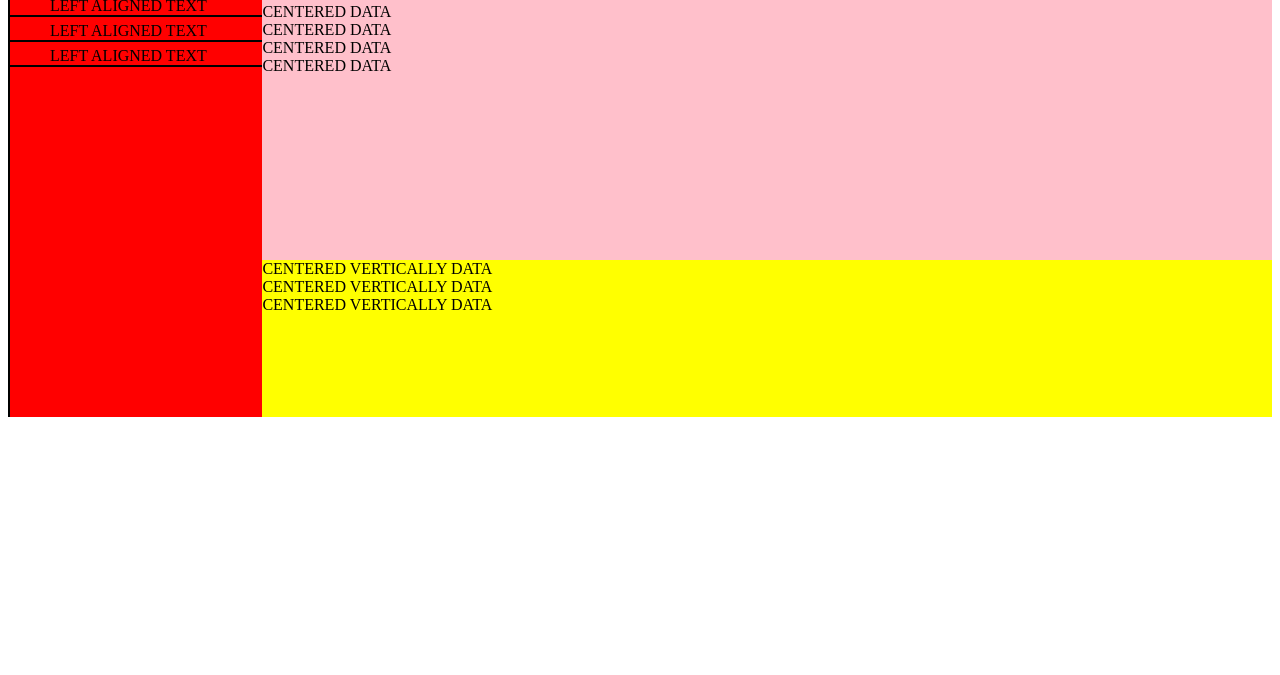
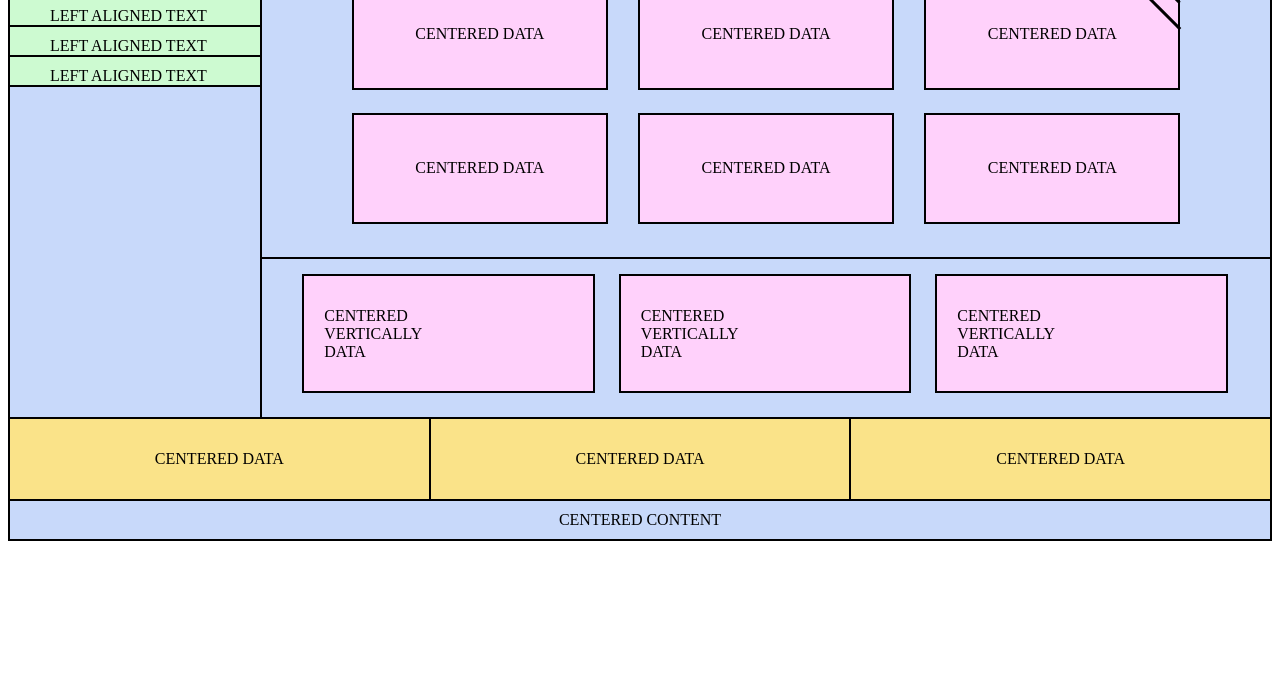
Before and after one commit to DariaNovikova/BinaryHomework, a plain HTML site: page homework2/homework.html in a window 1280 px wide. Shown: the part 125-800 px from the top of the page. Drawn offline with Linux system fonts and the light colour scheme.

Commit message:
h2: final version

```diff
--- a/homework2/homework.css
+++ b/homework2/homework.css
@@ -19,11 +19,11 @@
 }
 
 .header .right{
-   background:#75B9E1;
+    background:#C8D9FA;
     width:85%;
 }
 
-#header_text{
+.header #header_text{
     display: table-cell;
     vertical-align: middle;
     height:80px;
@@ -33,7 +33,8 @@
 
 .main {
     height:450px;
-    border-left:2px solid black;
+    border: 2px solid black;
+    border-top:none;
 }
 
 .main> div{
@@ -43,35 +44,146 @@
 .main .list {
     height: 100%;
     width:20%;
-  background: red;
-padding-top: 5px;
+    background: #C8D9FA;
     box-sizing: border-box;
     float:left;
+    border-right: 2px solid black;
 }
 
 .main ul{
     width:100%;
     box-sizing: border-box;
-margin-top:-5px;
+    margin-top:-10px;
+    background: #CDFAD1;
 }
 
 .main li{
     list-style-type: none;
     text-align: left;
-    margin:5px -40px;
+    margin:10px -40px;
     padding-left:40px;
     border-bottom: 2px solid black;
     width:100%;
 }
 
- .wrapper1{
-    width:80%;
-    height:65%;
-    background: pink;
+.main li:first-child{
+    padding-top:10px;
 }
 
-.wrapper2{
+.main .wrapper1{
+    display:flex;
+    flex-flow: row wrap;
+    justify-content: center;
     width:80%;
-    height:35%;
-    background: yellow;
+    height:290px;
+    background: #C8D9FA;
+    padding-bottom: 1.7%;
+    box-sizing: border-box;
 }
+
+.main .wrapper2{
+    width:80%;
+    height:160px;
+    background: #C8D9FA;
+    box-sizing: border-box;
+    border-top: 2px solid black;
+}
+
+.main .block1{
+    display:flex;
+    justify-content: center;
+    align-items: center;
+    height:40%;
+    width: 25%;
+    background: #FFD1FB;
+    margin: auto 1.5%;
+    border: 2px solid black;
+}
+
+.main .block2{
+    display: inline-block;
+    height:75%;
+    width:29%;
+    background: #FFD1FB;
+    margin: 1.5% 1%;
+    box-sizing: border-box;
+    border: 2px solid black;
+}
+
+.main .block2:first-child{
+    margin-left: 4%;
+}
+
+.main #block2_text{
+    display: table-cell;
+    vertical-align: middle;
+    height:115px;
+    width: 30px;
+    padding-left:20px;
+}
+
+.footer{
+    min-height:120px;
+    max-height: 280px;
+    width: 100%;
+    border: 2px solid black;
+    border-top:none;
+    box-sizing: border-box;
+}
+
+.footer .first_part{
+    display: flex;
+    height:80px;
+    width:100%;
+}
+
+.footer .second_part{
+    display:flex;
+    justify-content: center;
+    align-items: center;
+    height:40px;
+    width:100%;
+    background:#C8D9FA;
+    border-top: 2px solid black;
+    box-sizing: border-box;
+}
+
+.footer .piece{
+    display:flex;
+    justify-content: center;
+    align-items: center;
+    height:100%;
+    width:34%;
+    background:  #FAE389;
+    border-right: 2px solid black;
+}
+
+.first_part .piece:last-child{
+    border-right: none;
+}
+
+.wrapper1 .block1:nth-child(3){
+    position: relative;
+}
+
+.wrapper1 .block1:nth-child(3)::before{
+    content: "";
+    position: absolute;
+    transform: rotate(315deg);
+    left:90%;
+    top:-12.6%;
+    height: 68%;
+    width: 1%;
+    background: black;
+}
+
+.wrapper1 .block1:nth-child(3)::after{
+    content: "";
+    position: absolute;
+    transform: rotate(315deg);
+    left:95%;
+    top:-7%;
+    height: 33%;
+    width: 1%;
+    background: black;
+}
--- a/homework2/homework.html
+++ b/homework2/homework.html
@@ -30,20 +30,34 @@
             </ul>
         </div>
         <div class="wrapper1">
-            <div class="blok1">CENTERED DATA</div>
-            <div class="blok1">CENTERED DATA</div>
-            <div class="blok1">CENTERED DATA</div>
-            <div class="blok1">CENTERED DATA</div>
-            <div class="blok1">CENTERED DATA</div>
-            <div class="blok1">CENTERED DATA</div>
+            <div class="block1">CENTERED DATA</div>
+            <div class="block1">CENTERED DATA</div>
+            <div class="block1">CENTERED DATA</div>
+            <div class="block1">CENTERED DATA</div>
+            <div class="block1">CENTERED DATA</div>
+            <div class="block1">CENTERED DATA</div>
         </div>
         <div class="wrapper2">
-            <div class="blok2">CENTERED VERTICALLY DATA</div>
-            <div class="blok2">CENTERED VERTICALLY DATA</div>
-            <div class="blok2">CENTERED VERTICALLY DATA</div>
+            <div class="block2">
+                <div id="block2_text">CENTERED VERTICALLY DATA</div>
+            </div>
+            <div class="block2">
+                <div id="block2_text">CENTERED VERTICALLY DATA</div>
+            </div>
+            <div class="block2">
+                <div id="block2_text">CENTERED VERTICALLY DATA</div>
+            </div>
         </div>
     </div>
 
     <div class="footer">
+        <div class="first_part">
+            <div class="piece"><div>CENTERED DATA</div></div>
+            <div class="piece"><div>CENTERED DATA</div></div>
+            <div class="piece"><div>CENTERED DATA</div></div>
+        </div>
+        <div class="second_part">
+            <div>CENTERED CONTENT</div>
+        </div>
     </div>
 </body>
```
Lines whose indentation alone changed are shown as unchanged.
